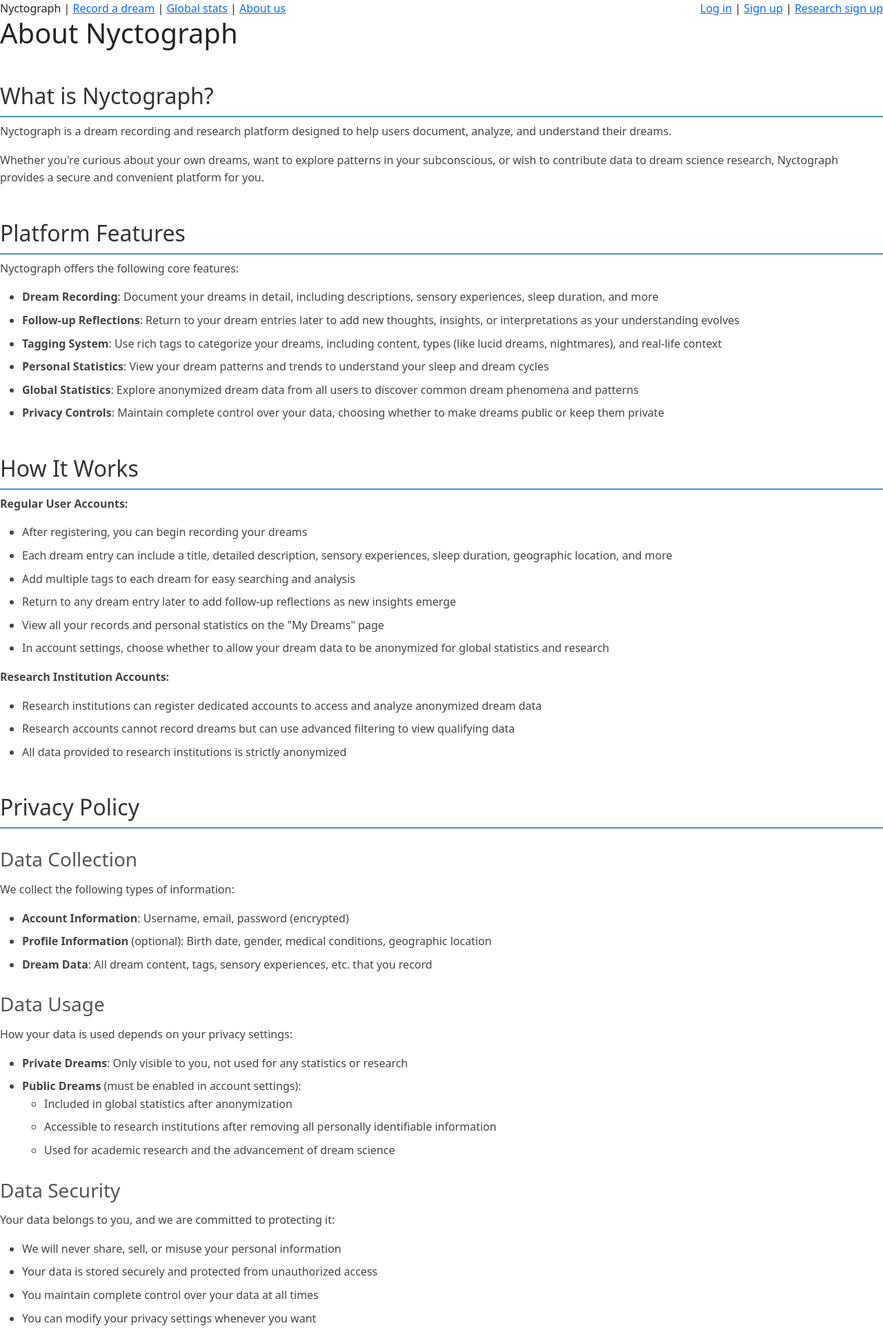
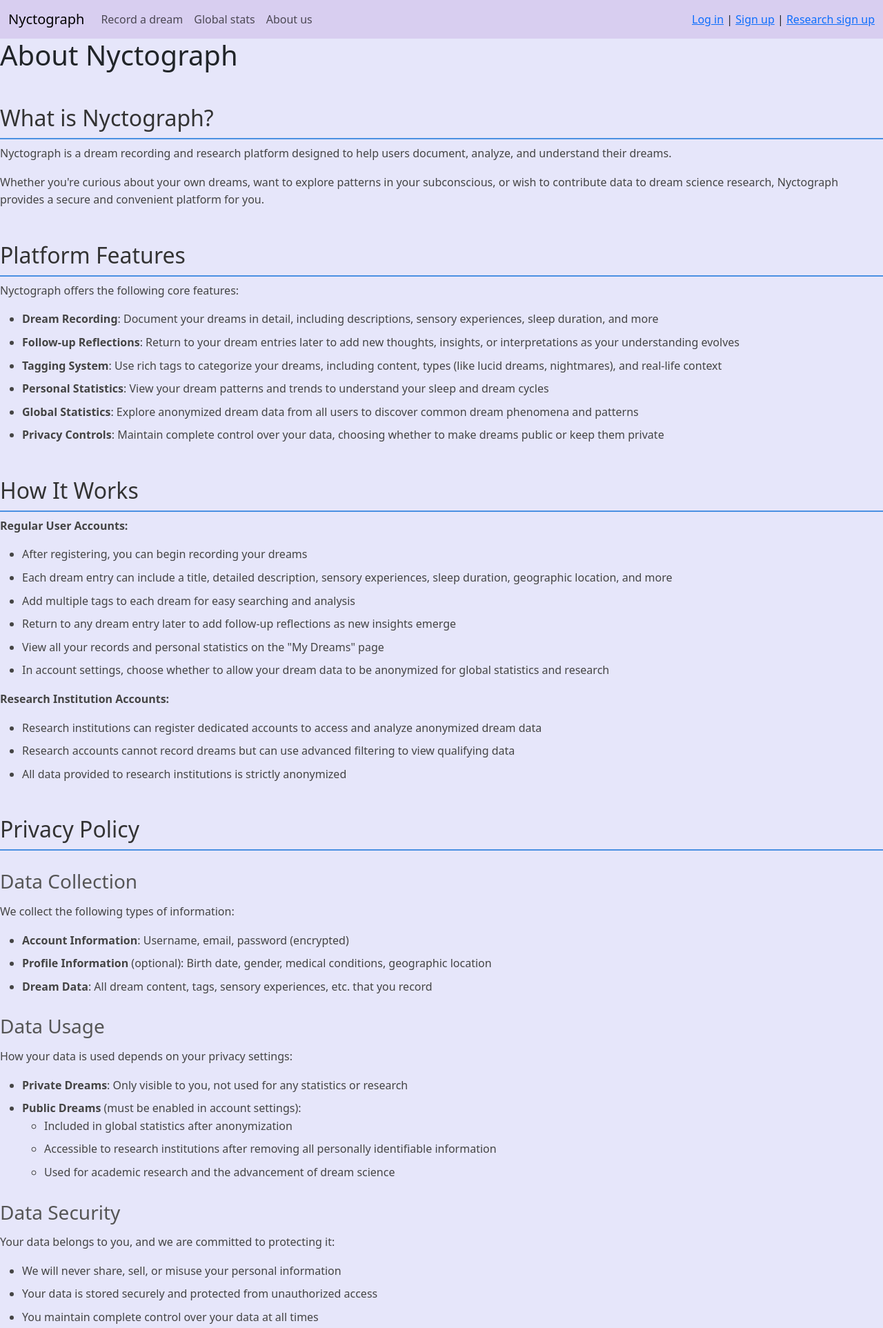
Before and after one commit to Robotgiggle/nyctograph, a FastAPI app: page /about-us in a window 1280 px wide. Shown: the top 1925 px of the page at 69% size. Run offline with FastAPI, Linux system fonts and the light colour scheme; parts of the project's set-up code (start-up, migrations or seed data) failed here and were passed over.

Commit message:
Basic navbar

```diff
--- a/app/templates/base.html
+++ b/app/templates/base.html
@@ -8,26 +8,33 @@
         <script src="{{ url_for('static', path='/jquery-4.0.0.min.js') }}" type="text/javascript"></script>
         <script src="https://cdn.jsdelivr.net/npm/bootstrap@5.3.8/dist/js/bootstrap.bundle.min.js" integrity="sha384-FKyoEForCGlyvwx9Hj09JcYn3nv7wiPVlz7YYwJrWVcXK/BmnVDxM+D2scQbITxI" crossorigin="anonymous"></script>
         <script src="{{ url_for('static', path='/bootstrap-multiselect.min.js') }}" type="text/javascript"></script>
+        <meta name="viewport" content="width=device-width, initial-scale=1">
     </head>
-    <body>
-        <header style="display: flex; justify-content: space-between;">
-            <span>
-                Nyctograph |
+    <body style="background-color:lavender">
+        <nav class="navbar navbar-expand-lg" style="background-color:#D8CEF0">
+            <div class="container-fluid">
+                <span class="navbar-brand">Nyctograph</span>
+                <button class="navbar-toggler" type="button" data-bs-toggle="collapse" data-bs-target="#navLinks" aria-controls="navLinks" aria-expanded="false" aria-label="Toggle navigation">
+                    <span class="navbar-toggler-icon"></span>
+                </button>
+                <div class="collapse navbar-collapse" id="navLinks">
+                    <div class="navbar-nav me-auto mb-2 mb-lg-0">
                         {% if login_status != 2 %}
-                    <a href="/">Record a dream</a> |
+                            <a class="nav-link" href="/">Record a dream</a>
                         {% endif %}
                         {% if login_status == 1 %}
-                    <a href="/my-dreams">My dreams</a> |
-                    <a href="/personal-stats">Personal stats</a> |
+                            <a class="nav-link" href="/my-dreams">My dreams</a>
+                            <a class="nav-link" href="/personal-stats">Personal stats</a>
                         {% endif %}
                         {% if login_status == 2 %}
-                    <a href="/research">Request data</a> |
-                    <a href="/research/data">View data</a> |
-                    <a href="/research/download">Download CSV</a> |
+                            <a class="nav-link" href="/research">Request data</a>
+                            <a class="nav-link" href="/research/data">View data</a>
+                            <a class="nav-link" href="/research/download">Download CSV</a>
                         {% endif %}
-                <a href="/global-stats">Global stats</a> |
-                <a href="/about-us">About us</a>
-            </span>
+                        <a class="nav-link" href="/global-stats">Global stats</a>
+                        <a class="nav-link" href="/about-us">About us</a>
+                    </div>
+                    <div>
                         {% if uname %}
                             <span>
                                 Logged in as {{uname}}{% if login_status == 2 %} (research){% endif %}
@@ -40,7 +47,10 @@
                                 <a href="/signup/research">Research sign up</a>
                             </span>
                         {% endif %}
-        </header>
+                    </div>
+                </div>
+            </div>
+        </nav>
         {% for msg, type in flash %}
             {% if type == "info" %}
                 <p class="flash-info">{{msg}}</p>
```
Lines whose indentation alone changed are shown as unchanged.
